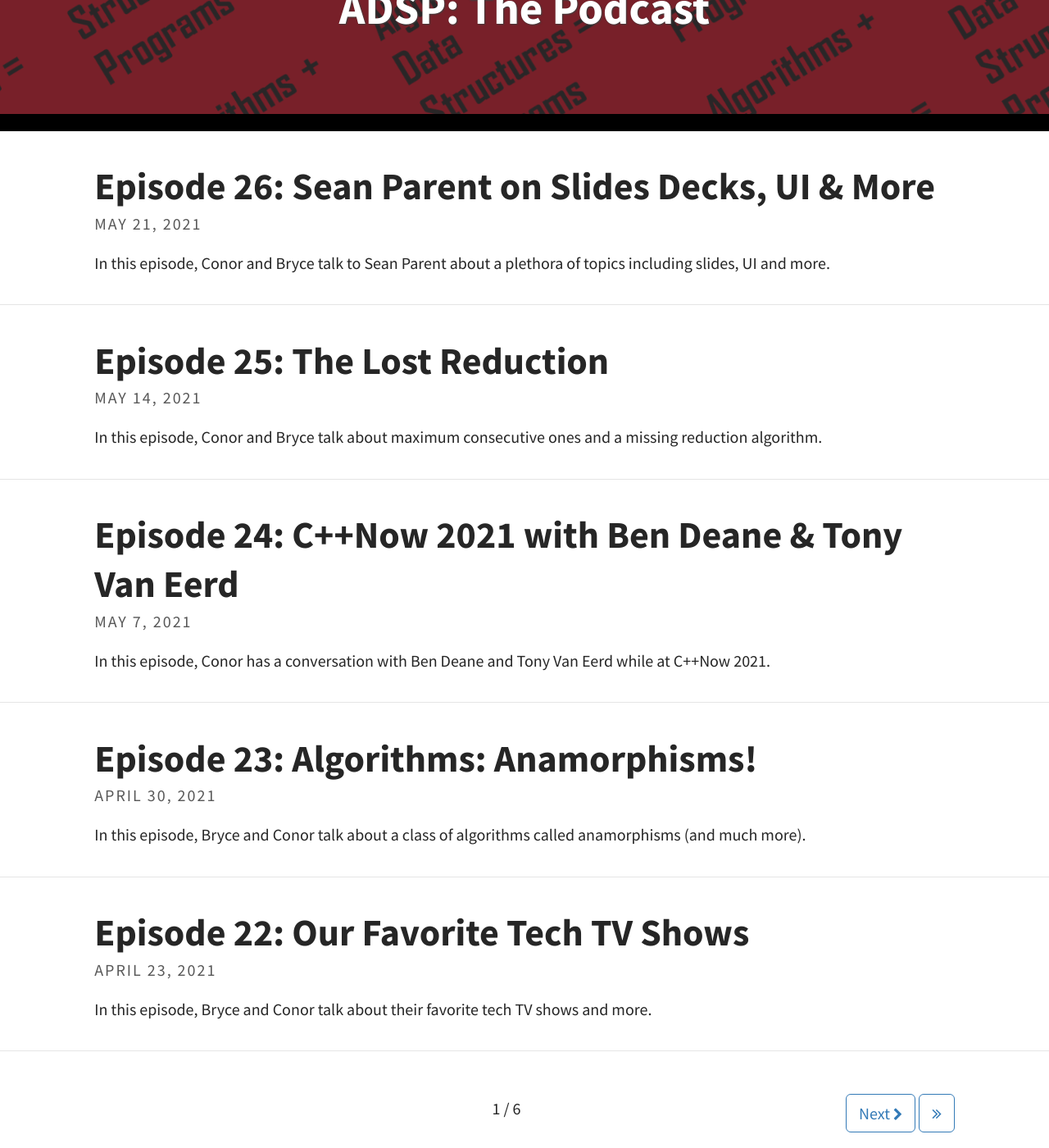
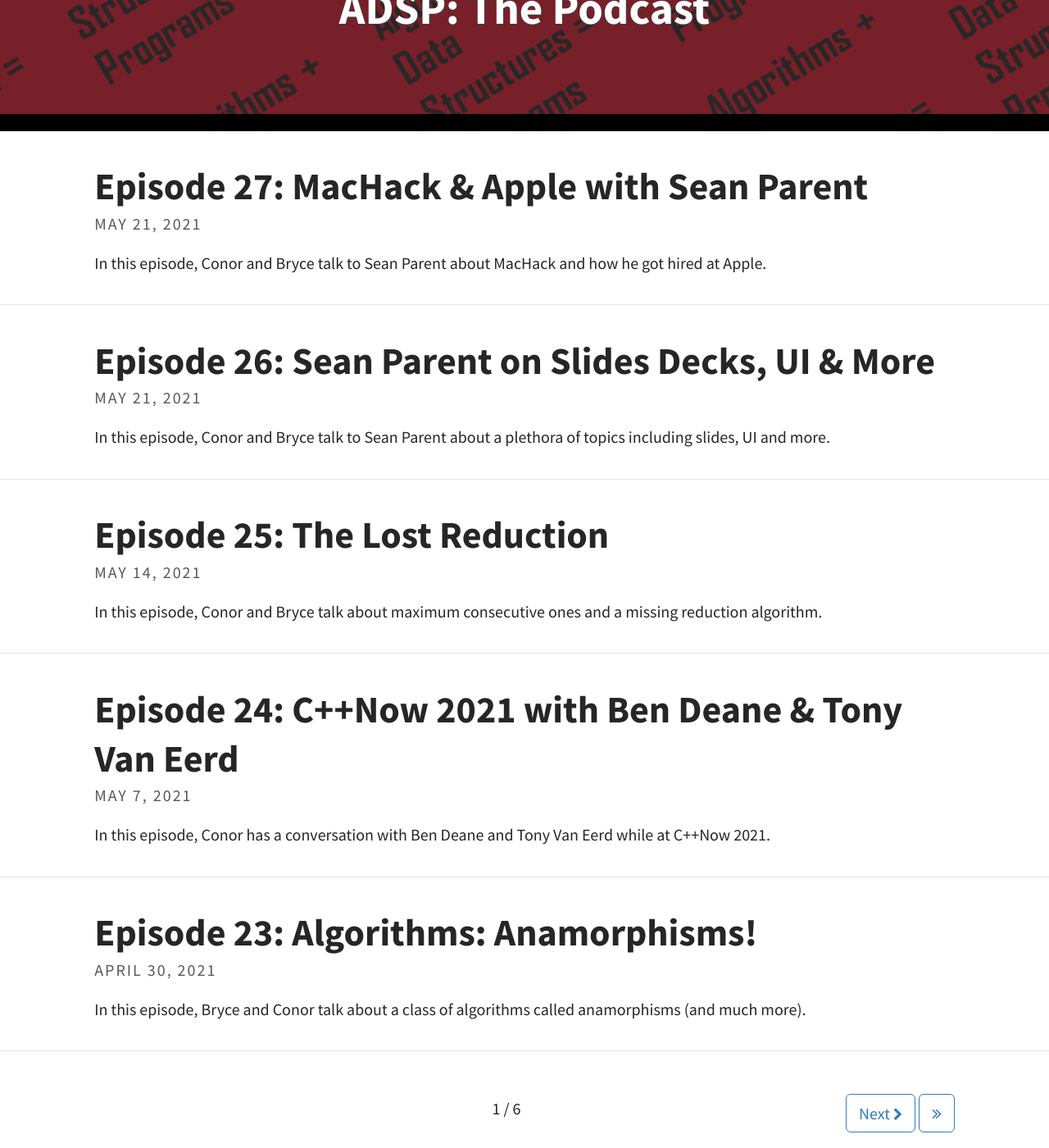
Before and after one commit to codereport/adsp2, a Jekyll site: the page built from index.html, in a window 1280 px wide and 1400 px high, scrolled down 225 px. Shown: the whole window at 82% size. Built offline with Jekyll 4.4.1, drawn with Linux system fonts in a browser that asks for light colours; the list of posts is cut into pages by our own code; some of the changed lines change nothing that is shown.

Commit message:
Episode 27

```diff
--- /dev/null
+++ b/_posts/2021-05-21-Episode-27.md
@@ -0,0 +1,39 @@
+---
+layout: post
+title: "Episode 27: MacHack & Apple with Sean Parent"
+tags: [Sean Parent, Guest]
+excerpt_separator: <!--more-->
+---
+
+<div id="buzzsprout-player-8605121"></div>
+<script src="https://www.buzzsprout.com/1501960/8605121-episode-27-machack-apple-with-sean-parent.js?container_id=buzzsprout-player-8605121&player=small" type="text/javascript" charset="utf-8"></script>
+
+<br>In this episode, Conor and Bryce talk to Sean Parent about MacHack and how he got hired at Apple.
+
+<!--more-->
+
+**About the Guest:**
+
+[Sean Parent](https://twitter.com/seanparent) is a principal scientist and software architect for Adobe Photoshop. Sean has been at Adobe since 1993 when he joined as a senior engineer working on Photoshop and later managed Adobe’s Software Technology Lab. In 2009 Sean spent a year at Google working on Chrome OS before returning to Adobe. From 1988 through 1993 Sean worked at Apple, where he was part of the system software team that developed the technologies allowing Apple’s successful transition to PowerPC.
+
+### Show Notes
+
+**Date Recorded:** 2021-05-19 <br>
+**Date Released:** 2021-05-28
+
+* [Orange Micro](https://en.wikipedia.org/wiki/Orange_Micro)
+* [MacHack](https://en.wikipedia.org/wiki/MacHack)
+* [MacHack Annual Report '88](http://preserve.mactech.com/articles/mactech/Vol.04/04.08/MacHack/index.html)
+* [Ted Nelson](https://en.wikipedia.org/wiki/Ted_Nelson)
+* [Project Xanadu](https://en.wikipedia.org/wiki/Project_Xanadu)
+* [MacsBug](https://en.wikipedia.org/wiki/MacsBug)
+* [QuickDraw GX](https://en.wikipedia.org/wiki/QuickDraw_GX)
+* [Skia: The 2D Graphics Library](https://skia.org/)
+* [WebKit](https://webkit.org/)
+
+### Intro Song Info
+
+Miss You by Sarah Jansen https://soundcloud.com/sarahjansenmusic<br>
+Creative Commons — Attribution 3.0 Unported — CC BY 3.0<br>
+Free Download / Stream: http://bit.ly/l-miss-you<br>
+Music promoted by Audio Library https://youtu.be/iYYxnasvfx8<br>
--- a/pages/episodes.md
+++ b/pages/episodes.md
@@ -9,6 +9,7 @@
 
 |   #   |                                                Title                                                | Release Date |
 | :---: | :-------------------------------------------------------------------------------------------------: | :----------: |
+|  26   |      [MacHack & Apple with Sean Parent](https://adspthepodcast.com/2021/05/21/Episode-27.html)      |  2021-05-28  |
 |  26   |   [Sean Parent on Slides Decks, UI & More](https://adspthepodcast.com/2021/05/21/Episode-26.html)   |  2021-05-21  |
 |  25   |             [The Lost Reduction](https://adspthepodcast.com/2021/05/14/Episode-25.html)             |  2021-05-14  |
 |  24   | [C++Now 2021 with Ben Deane & Tony Van Eerd](https://adspthepodcast.com/2021/05/07/Episode-24.html) |  2021-05-07  |
```
